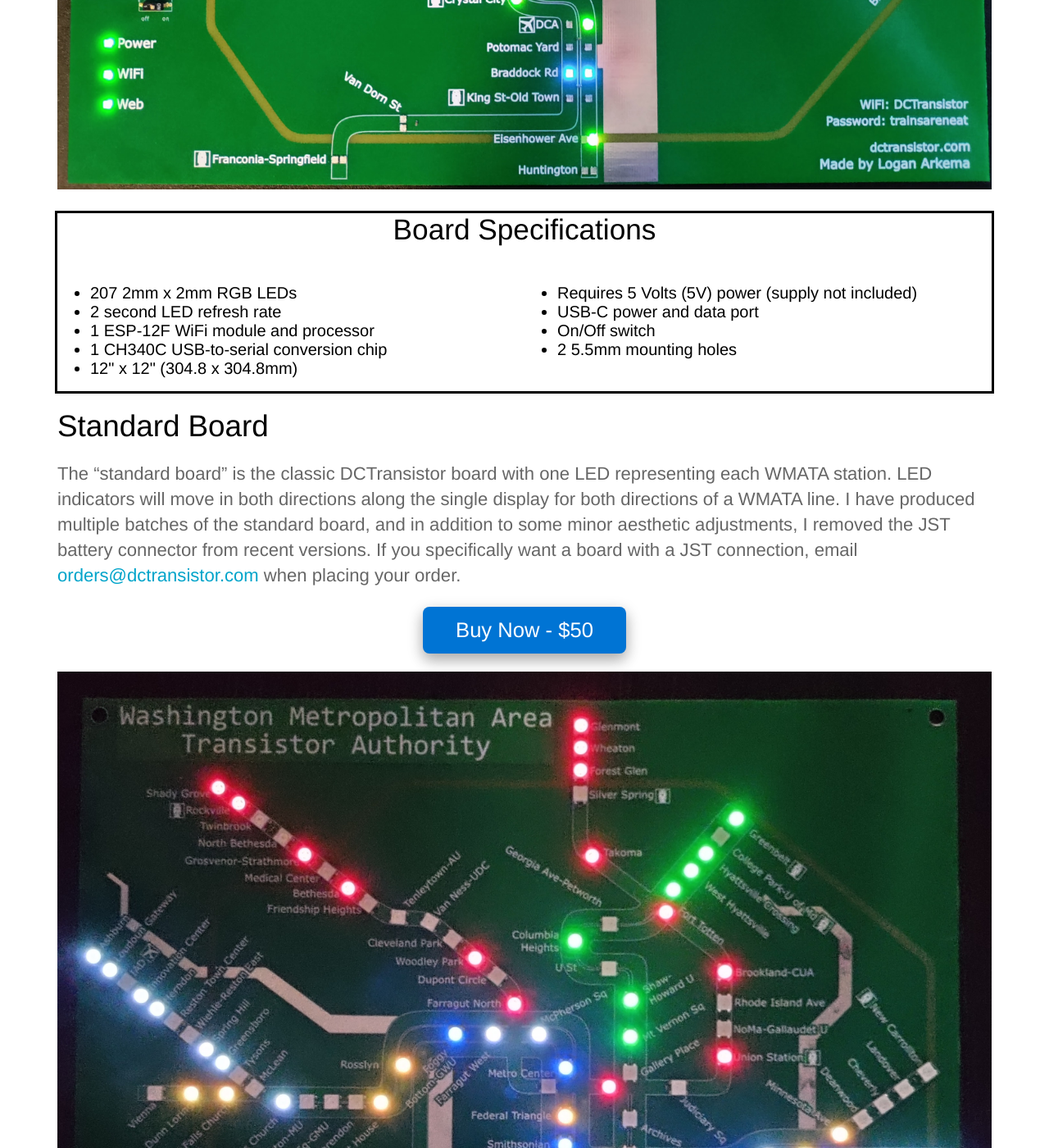
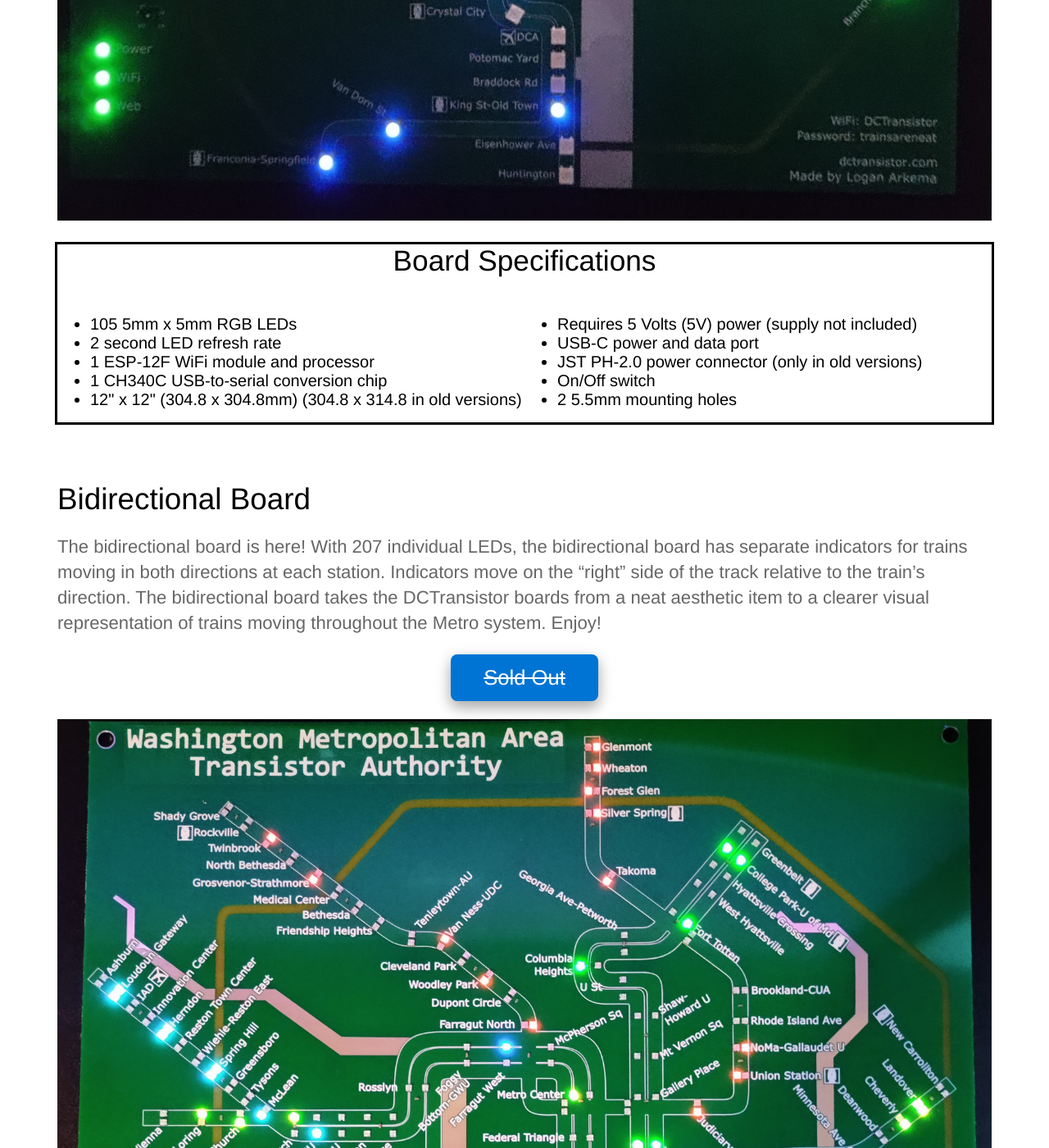
Before and after one commit to LArkema/dctransistor_website, a Jekyll site: the page built from board-info.md, in a window 1280 px wide and 1400 px high, scrolled down 1657 px. Shown: the whole window at 82% size. Built offline with Jekyll 4.4.1, drawn with Linux system fonts in a browser that asks for light colours; some of the changed text lies outside the part shown.

Commit message:
Sold out and end of year blackout date updates

```diff
--- a/board-info.md
+++ b/board-info.md
@@ -5,48 +5,16 @@
 ---
 
 **Jump To:**
+* [Standard Board](#standard-board)
 * [Bidirectional Board](#bidirectional-board)
-* [Standard Board](#standard-board)
 * [Dev Board](#dev-board)
 * [How It Works](#how-it-works)
 
-<!-- <p style="color: red"><b>Deliveries Paused From 11/25/2024-12/3/2024. Orders will not be shipped until 12/4/2024.</b></p> -->
-
-# Bidirectional Board
-
-The bidirectional board is here! With 207 individual LEDs, the bidirectional board has separate indicators for trains moving in both directions at each station. Indicators move on the "right" side of the track relative to the train's direction. The bidirectional board takes the DCTransistor boards from a neat aesthetic item to a clearer visual representation of trains moving throughout the Metro system. Enjoy!
-
-<button class="buybutton"><a href="https://buy.stripe.com/14kaHdcug0hxfjq28c" target="_blank" style="color: inherit">Buy Now - $99</a></button>
-
-
-<img class="cover-board" src="{{ site.baseurl }}/images/bidirectional_board.jpg" alt="Large picture of a Bidirectional DCTransistor bBard, powered on to show live train positions. The board is programmable circuit board, mostly light green except for a dark green title and dark green rectangles representing the DC metro train lines, a beige boundary representing the beltway, and silver representing the Potomac and Anacostia rivers. It is designed to represent the DC Metro System map. For each station on the DC Metro map, there are two 2mm LEDs to indicate trains going both directions at each station.">
-
-<div style="outline-style: solid; overflow: hidden">
-  <h2>Board Specifications</h2>
-  <div class="column">
-    <ul>
-      <li>207 2mm x 2mm RGB LEDs</li>
-      <li>2 second LED refresh rate</li>
-      <li>1 ESP-12F WiFi module and processor</li>
-      <li>1 CH340C USB-to-serial conversion chip</li>
-      <li>12" x 12" (304.8 x 304.8mm)</li>
-    </ul>
-  </div>
-  <div class="column">
-    <ul>
-      <li>Requires 5 Volts (5V) power (supply not included)</li>
-      <li>USB-C power and data port</li>
-      <li>On/Off switch</li>
-      <li>2 5.5mm mounting holes</li>
-    </ul>
-  </div>
-</div>
-
-<b>
+<p style="color: red"><b>Orders received after 12/16/2025 will not be shipped until January 2026.</b></p>
 
 # Standard Board
 
-The "standard board" is the classic DCTransistor board with one LED representing each WMATA station. LED indicators will move in both directions along the single display for both directions of a WMATA line. I have produced multiple batches of the standard board, and in addition to some minor aesthetic adjustments, I removed the JST battery connector from recent versions. If you specifically want a board with a JST connection, email <a href="mailto:orders@dctransistor.com">orders@dctransistor.com</a> when placing your order.
+The "standard board" is the classic DCTransistor board with one LED representing each WMATA station. LED indicators will move in both directions along the single display for both directions of a WMATA line.
 
 <button class="buybutton"><a href="https://buy.stripe.com/dR616Dam80hx5IQaEG" target="_blank" style="color: inherit">Buy Now - $50</a></button>
 
@@ -76,6 +44,38 @@
 </div>
 
 <br>
+
+# Bidirectional Board
+
+The bidirectional board is here! With 207 individual LEDs, the bidirectional board has separate indicators for trains moving in both directions at each station. Indicators move on the "right" side of the track relative to the train's direction. The bidirectional board takes the DCTransistor boards from a neat aesthetic item to a clearer visual representation of trains moving throughout the Metro system. Enjoy!
+
+<button class="buybutton"><a href="https://buy.stripe.com/14kaHdcug0hxfjq28c" target="_blank" style="color: inherit;text-decoration: line-through">Sold Out</a></button>
+
+
+<img class="cover-board" src="{{ site.baseurl }}/images/bidirectional_board.jpg" alt="Large picture of a Bidirectional DCTransistor bBard, powered on to show live train positions. The board is programmable circuit board, mostly light green except for a dark green title and dark green rectangles representing the DC metro train lines, a beige boundary representing the beltway, and silver representing the Potomac and Anacostia rivers. It is designed to represent the DC Metro System map. For each station on the DC Metro map, there are two 2mm LEDs to indicate trains going both directions at each station.">
+
+<div style="outline-style: solid; overflow: hidden">
+  <h2>Board Specifications</h2>
+  <div class="column">
+    <ul>
+      <li>207 2mm x 2mm RGB LEDs</li>
+      <li>2 second LED refresh rate</li>
+      <li>1 ESP-12F WiFi module and processor</li>
+      <li>1 CH340C USB-to-serial conversion chip</li>
+      <li>12" x 12" (304.8 x 304.8mm)</li>
+    </ul>
+  </div>
+  <div class="column">
+    <ul>
+      <li>Requires 5 Volts (5V) power (supply not included)</li>
+      <li>USB-C power and data port</li>
+      <li>On/Off switch</li>
+      <li>2 5.5mm mounting holes</li>
+    </ul>
+  </div>
+</div>
+
+<b>
 
 # Dev Board
 
```
Also changed, not shown: order.md (+13 -3 lines).
